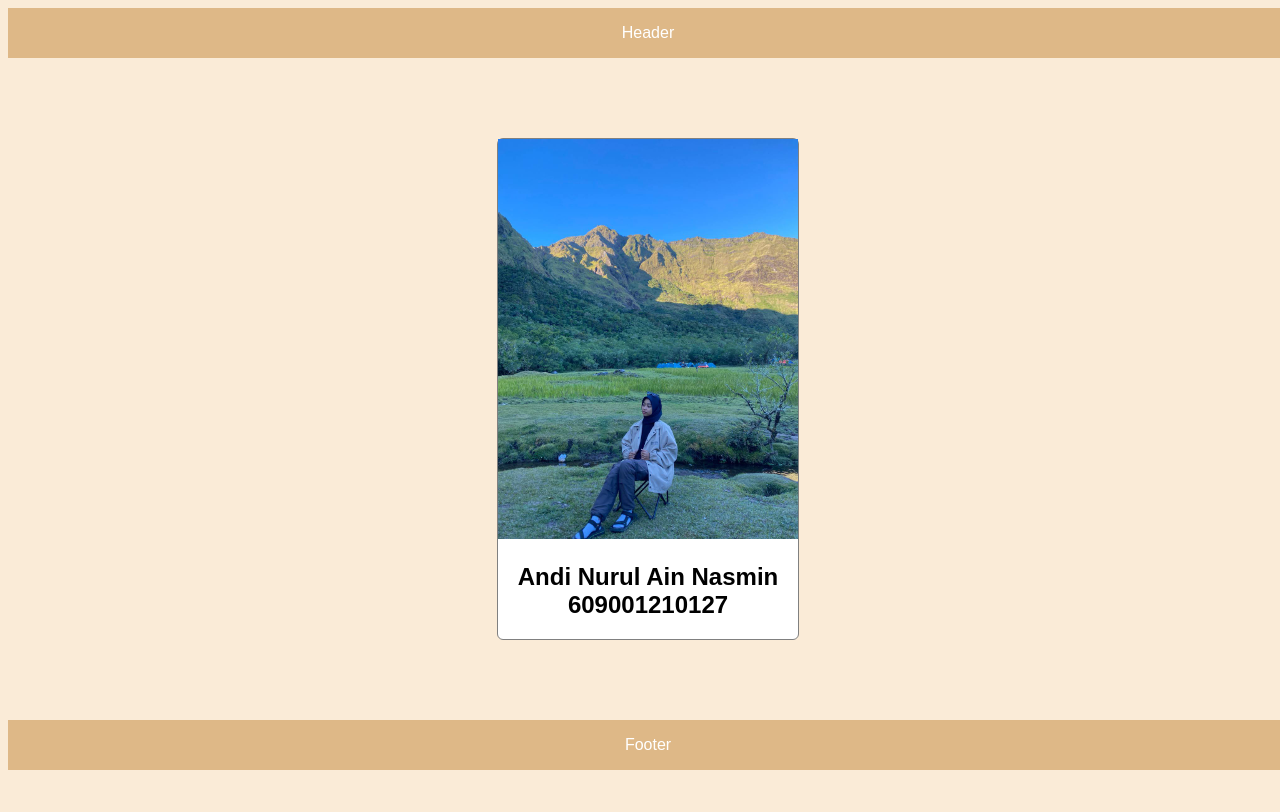
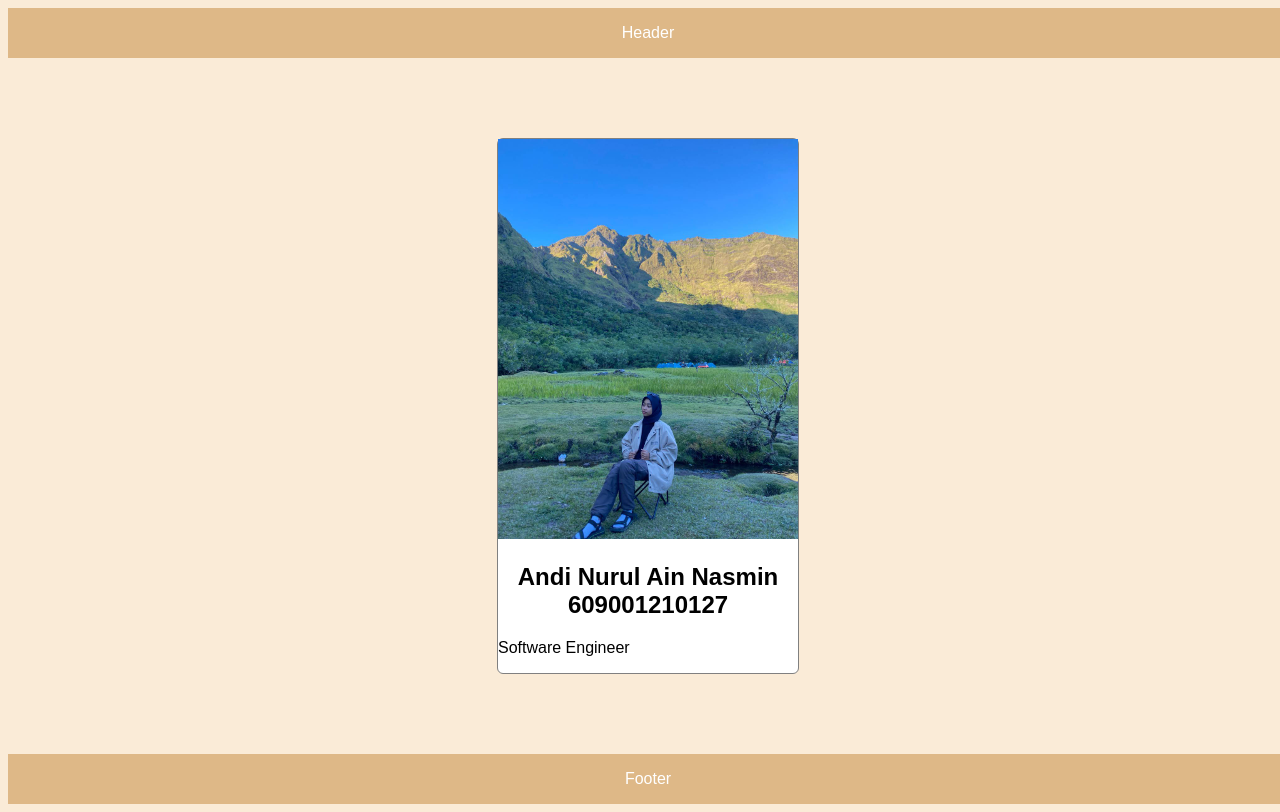
Before and after one commit to andinurulainnasmin/laporan6kakas, a plain HTML site: page index.html in a window 1280 px wide. Drawn offline with Linux system fonts and the light colour scheme.

Commit message:
changed style for selector body to make the layout prettier, and changed font to Arial

```diff
--- a/index.html
+++ b/index.html
@@ -8,6 +8,7 @@
     <div id="profile-container">
         <img id="profile-image" src="nurul.jpg" alt="profile image">
         <h2 id="profile-name">Andi Nurul Ain Nasmin 609001210127</h2>
+        <p id="pofile-job">Software Engineer</p>
     </div>
     <div id="footer">Footer</div>
 </body>
--- a/style.css
+++ b/style.css
@@ -1,7 +1,6 @@
 body {
     width: 100%;
-    margin: 30 px;
-    height: 100;
+    height: 100%;
     margin: 0 px;
     padding: 0px;
     background-color: antiquewhite;
@@ -42,3 +41,7 @@ body {
     text-align: center;
     color: white;
 }
+
+#profile-job{
+    text-align: center;
+}
```
